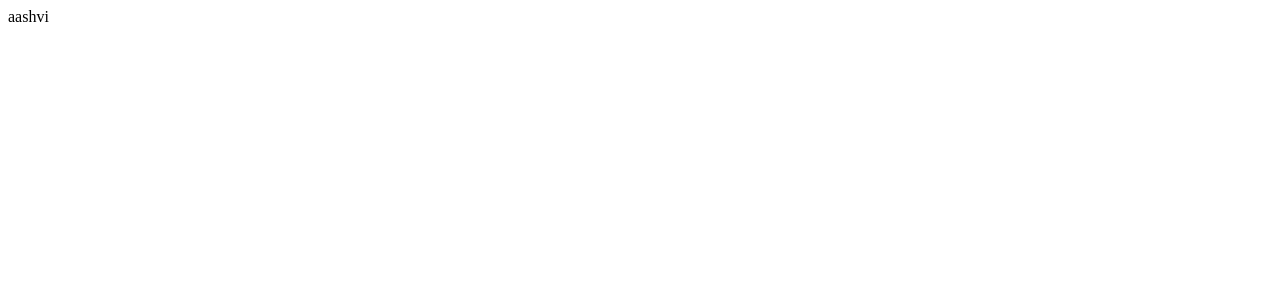
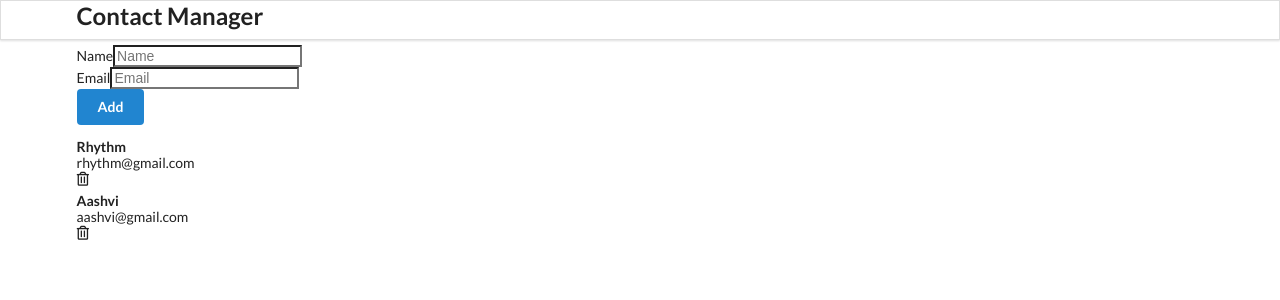
Before and after one commit to Rhythm-Jain-42/Contact-Recorder, a React (Create React App) app in the folder contact/: page / in a window 1280 px wide. Shown: the top 300 px of the page. Built offline with nearby package versions, Linux system fonts and the light colour scheme.

Commit message:
next commit

```diff
--- a/contact/public/index.html
+++ b/contact/public/index.html
@@ -14,7 +14,7 @@
       manifest.json provides metadata used when your web app is installed on a
       user's mobile device or desktop. See https://developers.google.com/web/fundamentals/web-app-manifest/
     -->
-    <link rel="manifest" href="%PUBLIC_URL%/manifest.json" />
+    <link rel="stylesheet" href="https://cdnjs.cloudflare.com/ajax/libs/semantic-ui/2.5.0/semantic.min.css" integrity="sha512-KXol4x3sVoO+8ZsWPFI/r5KBVB/ssCGB5tsv2nVOKwLg33wTFP3fmnXa47FdSVIshVTgsYk/1734xSk9aFIa4A==" crossorigin="anonymous" referrerpolicy="no-referrer" />
     <!--
       Notice the use of %PUBLIC_URL% in the tags above.
       It will be replaced with the URL of the `public` folder during the build.
--- a/contact/src/components/AddContact.js
+++ b/contact/src/components/AddContact.js
@@ -0,0 +1,24 @@
+import React from "react";
+
+class AddContact extends React.Component{
+    render(){
+        return(
+            <div className="ui main">
+                <h2>Add Contact</h2>
+                <form className="fui form">
+                    <div className="field">
+                        <label>Name</label>
+                        <input type="text" name="name" placeholder="Name" />
+                     </div>
+                     <div className="field">
+                        <label>Email</label>
+                        <input type="text" name="email" placeholder="Email" />
+                     </div>
+                     <button className="ui button blue">Add</button>
+                </form>
+            </div>
+        );
+    }
+}
+
+export default AddContact;
--- a/contact/src/components/App.js
+++ b/contact/src/components/App.js
@@ -1,10 +1,30 @@
 import React from 'react'
 import './App.css';
+import Header from "./Header";
+import AddContact from "./AddContact";
+import ContactList from "./ContactList";
 
-const App = () => {
+function App() {
+
+  const contact =[
+    {
+      id:"1",
+      name:"Rhythm",
+      email:"rhythm@gmail.com"
+    },
+    {
+      id:"2",
+      name:"Aashvi",
+      email:"aashvi@gmail.com"
+    }
+  ]
   return (
-    <div>aashvi</div>
-  )
+    <div className='ui container'>
+      <Header />
+      <AddContact />
+      <ContactList contacts={contact}/>
+    </div>
+  );
 }
 
 export default App
--- a/contact/src/components/ContactList.js
+++ b/contact/src/components/ContactList.js
@@ -0,0 +1,24 @@
+import React from "react";
+
+const ContactList =(props) =>{
+    console.log(props);
+const renderContactList=props.contacts.map((contact) => {
+return(
+    <div className="item">
+        <div className="content">
+            <div className="header">{contact.name}</div>
+            <div>{contact.email}</div>
+        </div>
+        <i className="trash alternate outline icon"></i>
+    </div>
+);
+});
+
+    return(
+        <div className="ui called list">
+            {renderContactList}
+        </div>
+    );
+}
+
+export default ContactList;
--- a/contact/src/components/Header.js
+++ b/contact/src/components/Header.js
@@ -0,0 +1,13 @@
+import React from "react";
+
+const Header = () => {
+    return(
+        <div className="ui fixed menu">
+            <div className="ui container center">
+                <h2>Contact Manager</h2>
+            </div>
+        </div>
+    );
+};
+
+export default Header;
```
Also changed, not shown: contact/src/components/ContactCard.js (+14 -0 lines).
